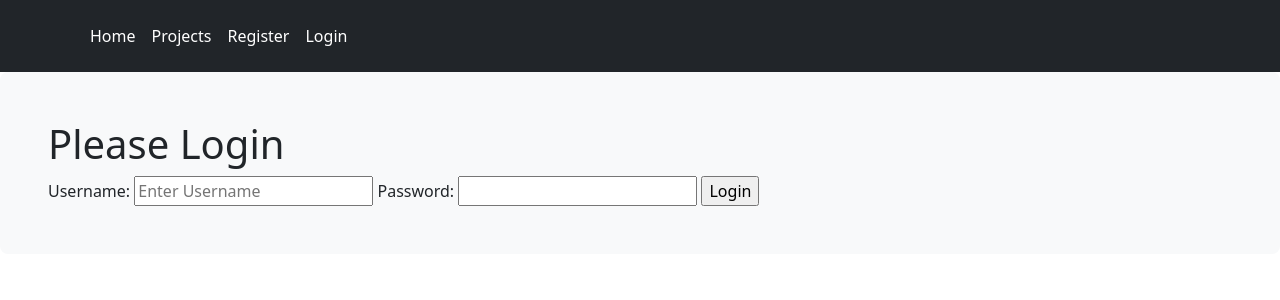
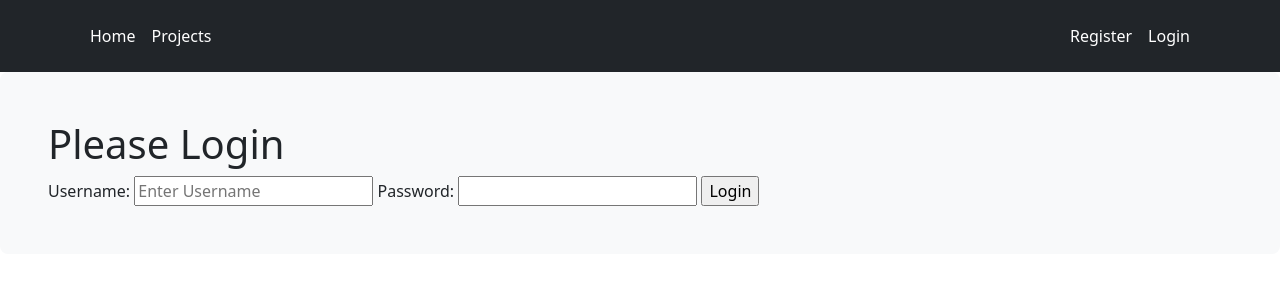
Before and after one commit to elias2500/django-thesis, a Django app: page /projects/user_login/ in a window 1280 px wide. Shown: the top 300 px of the page. Run offline with Django 4.2, Linux system fonts and the light colour scheme.

Commit message:
Move login/logout and register buttons to the right

```diff
--- a/thesis/templates/projects/base.html
+++ b/thesis/templates/projects/base.html
@@ -9,22 +9,26 @@
     <title>Document</title>
 </head>
 <body>
-    <header class='p-3 text-bg-dark'>
+<main>
+    <nav class="p-3 navbar navbar-expand navbar-dark bg-dark">
         <div class="container">
-            <div class="d-flex flex-wrap align-items-center justify-content-center justify-content-lg-start">
-                <ul class='nav col-12 col-lg-auto me-lg-auto mb-2 justify-content-center mb-md-0'>
-                    <li><a class='nav-link px-2 text-white' href="{% url 'index' %}">Home</a></li>
-                    <li><a class='nav-link px-2 text-white' href="#">Projects</a></li>
-                    <li><a class='nav-link px-2 text-white' href="{% url 'register' %}">Register</a></li>
+            <div class="collapse navbar-collapse">
+                <ul class="navbar-nav me-auto">
+                    <li class="nav-item col-6 col-lg-auto"><a class="nav-link px-2 text-white" href="{% url "index" %}">Home</a></li>
+                    <li class="nav-item col-6 col-lg-auto"><a class="nav-link px-2 text-white" href="#">Projects</a></li>
+                </ul>
+                <ul class="navbar-nav">
+                    <li><a class="nav-link px-2 text-white" href="{% url "register" %}">Register</a></li>
                     {% if user.is_authenticated %}
-                        <li><a class='nav-link px-2 text-white' href="{% url 'logout' %}">Logout</a></li>
+                        <li><a class="nav-link px-2 text-white" href="{% url "logout" %}">Logout</a></li>
                     {% else %}
-                        <li><a class='nav-link px-2 text-white' href="{% url 'projects:user_login' %}">Login</a></li>
+                        <li><a class="nav-link px-2 text-white" href="{% url "projects:user_login" %}">Login</a></li>
                     {% endif %}
                 </ul>
             </div>
         </div>
-    </header>
+    </nav>
+</main>
     {% block body_block %}
     {% endblock %}
 </body>
```
Also changed, not shown: thesis/db.sqlite3.
